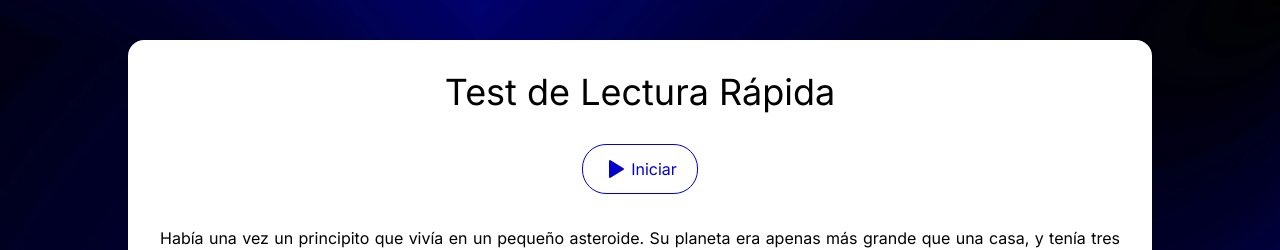
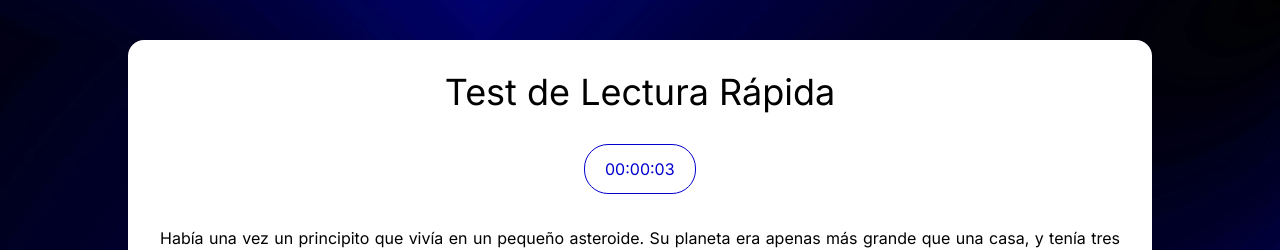
Before and after one commit to gabiprds93/speed-reading-test, a Next.js app: page / in a window 1280 px wide. Both pictures are taken after a click on the button "Iniciar". Shown: the top 250 px of the page. Built offline with nearby package versions, Linux system fonts and the light colour scheme.

Commit message:
Add timer. Refactor button. Create files to separate logic.

```diff
--- a/src/app/page.tsx
+++ b/src/app/page.tsx
@@ -1,15 +1,11 @@
-import PlayIcon from "@/icons/PlayIcon"
+import StartTestSection from "@/components/StartTestSection"
 
 export default function Home() {
   return (
     <main className="bg-white max-w-screen-lg m-auto rounded-2xl flex flex-col items-center h-full p-8 gap-8 overflow-auto">
       <h1 className="text-4xl">Test de Lectura Rápida</h1>
 
-      <button className="flex text-[#0201CE] px-5 py-3  border border-[#0201CE] rounded-3xl gap-1">
-        <PlayIcon />
-
-        <span>Iniciar</span>
-      </button>
+      <StartTestSection />
 
       <div className="grid gap-4 text-justify">
         <p>
--- /dev/null
+++ b/src/components/Button.tsx
@@ -0,0 +1,12 @@
+import { ButtonProps } from "@/utils/definitions"
+
+export default function Button({ children, onClick }: ButtonProps) {
+  return (
+    <button
+      className="flex text-[#0201CE] px-5 py-3  border border-[#0201CE] rounded-3xl gap-1"
+      onClick={onClick}
+    >
+      {children}
+    </button>
+  )
+}
--- /dev/null
+++ b/src/components/StartTestSection.tsx
@@ -0,0 +1,24 @@
+"use client"
+import { useState } from "react"
+
+import Button from "./Button"
+import Timer from "./Timer"
+import PlayIcon from "@/icons/PlayIcon"
+
+export default function StartTestSection() {
+  const [showPlayButton, setShowPlayButton] = useState(true)
+
+  return (
+    <>
+      {showPlayButton && (
+        <Button onClick={() => setShowPlayButton(false)}>
+          <PlayIcon />
+
+          <span>Iniciar</span>
+        </Button>
+      )}
+
+      {!showPlayButton && <Timer />}
+    </>
+  )
+}
--- /dev/null
+++ b/src/components/Timer.tsx
@@ -0,0 +1,20 @@
+import { useMinutes } from "@/hooks/useMinutes"
+import { useSeconds } from "@/hooks/useSeconds"
+import { useHours } from "@/hooks/useHours"
+import { formatTime } from "@/utils/helpers"
+
+export default function Timer() {
+  const seconds = useSeconds()
+  const minutes = useMinutes({ seconds })
+  const hours = useHours({ seconds, minutes })
+
+  const secondsText = formatTime(seconds)
+  const minutesText = formatTime(minutes)
+  const hoursText = formatTime(hours)
+
+  return (
+    <div className="w-28 text-[#0201CE] border border-[#0201CE] rounded-3xl px-5 py-3">
+      {hoursText}:{minutesText}:{secondsText}
+    </div>
+  )
+}
--- /dev/null
+++ b/src/hooks/useHours.ts
@@ -0,0 +1,29 @@
+import { useEffect, useState } from "react"
+
+import { LAST_NUMBER_IN_TIME } from "@/utils/constants"
+
+export function useHours({
+  seconds,
+  minutes,
+}: {
+  seconds: number
+  minutes: number
+}) {
+  const [hours, setHours] = useState(0)
+
+  useEffect(() => {
+    let timeout: NodeJS.Timeout | null = null
+
+    if (minutes === LAST_NUMBER_IN_TIME && seconds === LAST_NUMBER_IN_TIME) {
+      timeout = setTimeout(() => {
+        setHours((prev) => prev + 1)
+      }, 1000)
+    }
+
+    return () => {
+      timeout && clearTimeout(timeout)
+    }
+  }, [minutes, seconds])
+
+  return hours
+}
--- /dev/null
+++ b/src/hooks/useMinutes.ts
@@ -0,0 +1,24 @@
+import { useEffect, useState } from "react"
+
+import { LAST_NUMBER_IN_TIME } from "@/utils/constants"
+
+export function useMinutes({ seconds }: { seconds: number }) {
+  const [minutes, setMinutes] = useState(0)
+
+  useEffect(() => {
+    const timeout = setTimeout(() => {
+      setMinutes((prev) => {
+        if (prev === LAST_NUMBER_IN_TIME && seconds === LAST_NUMBER_IN_TIME)
+          return 0
+        if (seconds === LAST_NUMBER_IN_TIME) return prev + 1
+        return prev
+      })
+    }, 1000)
+
+    return () => {
+      clearTimeout(timeout)
+    }
+  }, [minutes, seconds])
+
+  return minutes
+}
--- /dev/null
+++ b/src/hooks/useSeconds.ts
@@ -0,0 +1,24 @@
+import { useEffect, useState } from "react"
+
+import { LAST_NUMBER_IN_TIME } from "@/utils/constants"
+
+export function useSeconds() {
+  const [seconds, setSeconds] = useState(1)
+
+  useEffect(() => {
+    const timeout = setTimeout(() => {
+      setSeconds((prev) => {
+        if (prev === LAST_NUMBER_IN_TIME) {
+          return 0
+        }
+        return prev + 1
+      })
+    }, 1000)
+
+    return () => {
+      clearTimeout(timeout)
+    }
+  }, [seconds])
+
+  return seconds
+}
--- /dev/null
+++ b/src/utils/constants.ts
@@ -0,0 +1,2 @@
+export const FIRST_NUMBER_TWO_DIGITS = 10
+export const LAST_NUMBER_IN_TIME = 59
--- /dev/null
+++ b/src/utils/definitions.ts
@@ -0,0 +1,8 @@
+import { AriaAttributes, ButtonHTMLAttributes, DetailedHTMLProps } from "react"
+
+export interface ButtonProps
+  extends DetailedHTMLProps<
+      ButtonHTMLAttributes<HTMLButtonElement>,
+      HTMLButtonElement
+    >,
+    AriaAttributes {}
--- /dev/null
+++ b/src/utils/helpers.ts
@@ -0,0 +1,5 @@
+import { FIRST_NUMBER_TWO_DIGITS } from "./constants"
+
+export const formatTime = (time: number): string => {
+  return time < FIRST_NUMBER_TWO_DIGITS ? `0${time}` : String(time)
+}
```
